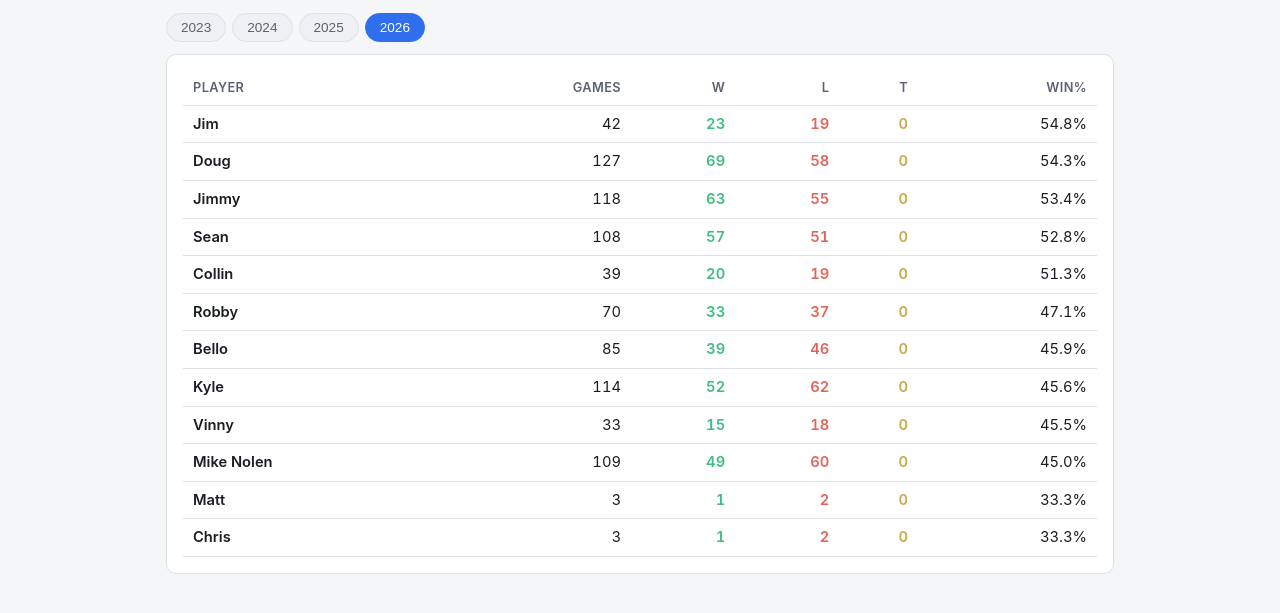
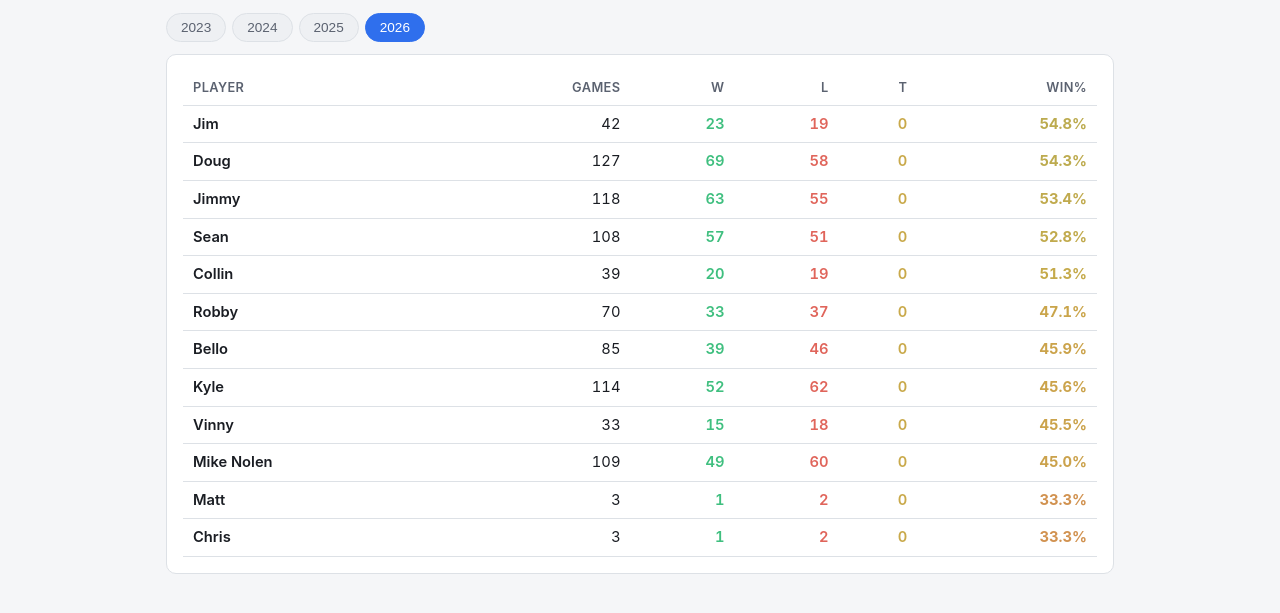
Before and after one commit to robbyho-aoe2/fortnite, a website: page public/history.html in a window 1280 px wide. Shown: the part 171-784 px from the top of the page. Drawn offline with Linux system fonts and the light colour scheme.

Commit message:
Add red-yellow-green gradient coloring for balance, win%, and K/D
Auto Teams' wins-to-tie columns are now colored by fairness (green at
a dead-even 10-10, red at the most lopsided splits like 20-0). The
same red/yellow/green heat-map scale colors win% on the Handicaps and
Season History pages, and K/D on the Statistics page.

Co-Authored-By: Claude Sonnet 5 <noreply@anthropic.com>

```diff
--- a/public/app.js
+++ b/public/app.js
@@ -82,6 +82,28 @@ function fmtNum(n, digits = 2) {
 function fmtRecord(r) {
   if (!r || r.games === 0) return "—";
   return `${r.w}-${r.l}-${r.t}`;
+}
+
+// Red -> yellow -> green heat-map color for a value t in [0, 1] (0 = red/worst,
+// 0.5 = yellow/neutral, 1 = green/best). Two-segment lerp through yellow
+// avoids the muddy brown a direct red->green interpolation produces.
+function gradientColor(t) {
+  const clamped = Math.max(0, Math.min(1, t));
+  const red = [224, 101, 91];    // --loss
+  const yellow = [201, 169, 74]; // --tie
+  const green = [63, 191, 127];  // --win
+  const [c1, c2, localT] = clamped < 0.5
+    ? [red, yellow, clamped / 0.5]
+    : [yellow, green, (clamped - 0.5) / 0.5];
+  const mix = (i) => Math.round(c1[i] + (c2[i] - c1[i]) * localT);
+  return `rgb(${mix(0)}, ${mix(1)}, ${mix(2)})`;
+}
+
+// Auto Teams fairness -> gradient position. fairness is |threshold - half|,
+// 0 at a dead-even 10-10 split (green) up to `half` at the most lopsided
+// possible split like 20-0 (red).
+function fairnessColor(fairness, raceScale) {
+  return gradientColor(1 - Math.min(fairness / raceScale.half, 1));
 }
 
 // LP isn't a real player — it's a fixed-handicap filler automatically added
--- a/public/history.html
+++ b/public/history.html
@@ -80,13 +80,18 @@
       return;
     }
     for (const { p, record } of rows) {
+      const winPctCell = el("td", { class: "num" }, fmtPct(record.winPct));
+      if (record.winPct != null) {
+        winPctCell.style.color = gradientColor(record.winPct);
+        winPctCell.style.fontWeight = "700";
+      }
       tableBody.appendChild(el("tr", {}, [
         el("td", { class: "player-name" }, displayName(p)),
         el("td", { class: "num" }, fmtNum(record.games, 0)),
         el("td", { class: "num win" }, fmtNum(record.w, record.w % 1 === 0 ? 0 : 2)),
         el("td", { class: "num loss" }, fmtNum(record.l, record.l % 1 === 0 ? 0 : 2)),
         el("td", { class: "num tie" }, fmtNum(record.t, record.t % 1 === 0 ? 0 : 2)),
-        el("td", { class: "num" }, fmtPct(record.winPct)),
+        winPctCell,
       ]));
     }
   }
```
Also changed, not shown: public/handicaps.html (+6 -1 lines), public/index.html (+9 -2 lines), public/statistics.html (+4 -1 lines).
